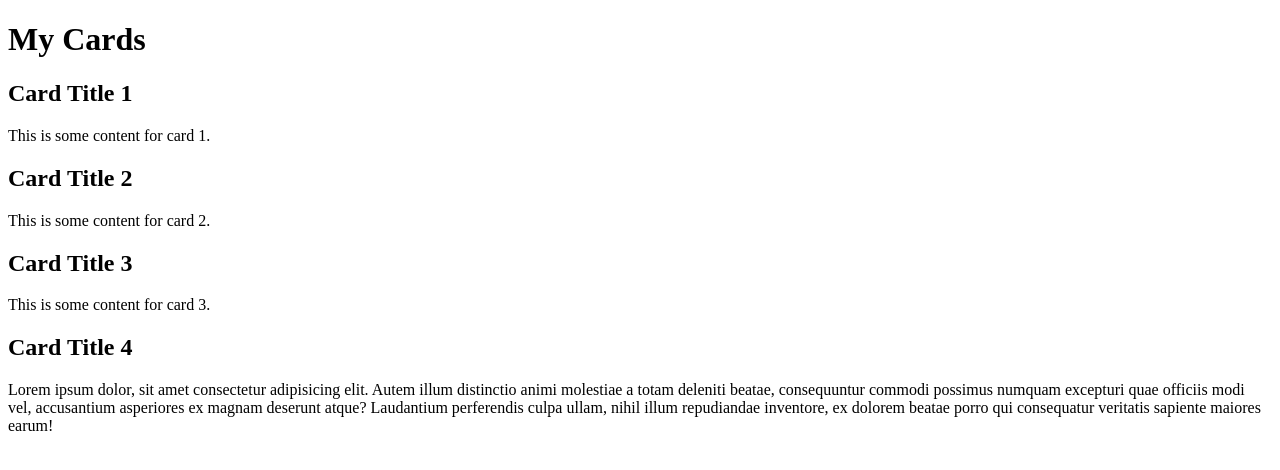
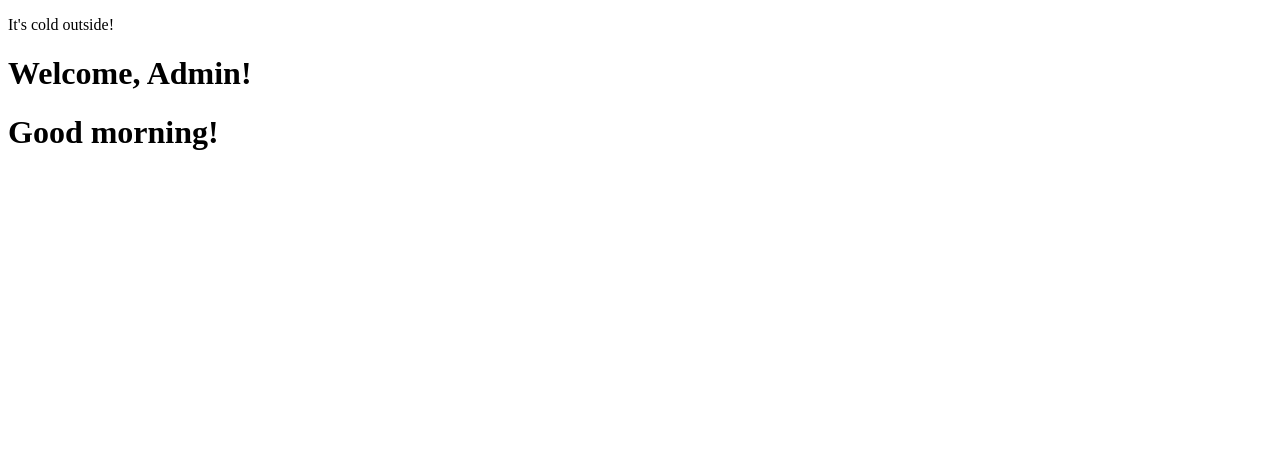
Before and after one commit to Vigesh2002/self_learn_and_project, a React (Vite) app in the folder ReactJs/react_course_learning/: page / in a window 1280 px wide. Shown: the top 470 px of the page. Built offline with nearby package versions, Linux system fonts and the light colour scheme.

Commit message:
Conditional Rendering done

```diff
--- a/ReactJs/react_course_learning/src/App.jsx
+++ b/ReactJs/react_course_learning/src/App.jsx
@@ -5,6 +5,7 @@ import Index2 from './Components/01.Fundamentals/List of Data/Index2'
 import Index3 from './Components/01.Fundamentals/Props/Index3'
 import Index4 from './Components/01.Fundamentals/Props Destructuring/Index4'
 import Index5 from './Components/01.Fundamentals/Props Children/Index5'
+import Index6 from './Components/01.Fundamentals/Conditional Rendering/Index6'
 
 const App = () => {
   return (
@@ -14,7 +15,8 @@ const App = () => {
       {/* <Index2/> */}
       {/* <Index3/> */}
       {/* <Index4/> */}
-      <Index5/>
+      {/* <Index5/> */}
+      <Index6 />
     </div>
   )
 }
--- /dev/null
+++ b/ReactJs/react_course_learning/src/Components/01.Fundamentals/Conditional Rendering/Index6.jsx
@@ -0,0 +1,17 @@
+import React from 'react'
+import Weather from './components/Weather'
+import UserStatus from './components/UserStatus'
+import Greeting from './components/Greeting'
+
+
+const Index6 = () => {
+  return (
+    <div>
+        <Weather/>
+        <UserStatus loggedIn={true} isAdmin={true} />
+        <Greeting timeOfDay = "morning"/>
+    </div>
+  )
+}
+
+export default Index6
--- /dev/null
+++ b/ReactJs/react_course_learning/src/Components/01.Fundamentals/Conditional Rendering/components/Greeting.jsx
@@ -0,0 +1,11 @@
+import React from 'react'
+
+const Greeting = ({timeOfDay}) => {
+  return timeOfDay === 'morning' ? (
+    <h1>Good morning!</h1>
+  ) : (
+    <h1>Good afternoon!</h1>
+  )
+}
+
+export default Greeting
--- /dev/null
+++ b/ReactJs/react_course_learning/src/Components/01.Fundamentals/Conditional Rendering/components/UserStatus.jsx
@@ -0,0 +1,12 @@
+import React from 'react'
+
+const UserStatus = ({loggedIn, isAdmin}) => {
+
+    if (loggedIn && isAdmin){
+        return <h1>Welcome, Admin!</h1>
+    } else{
+        return <h1>Welcome, User!</h1>
+    }
+}
+
+export default UserStatus
--- /dev/null
+++ b/ReactJs/react_course_learning/src/Components/01.Fundamentals/Conditional Rendering/components/Weather.jsx
@@ -0,0 +1,16 @@
+import React from 'react'
+
+const Weather = () => {
+
+    let temp = 10;
+
+    if(temp < 15){
+        return <p>It's cold outside!</p>
+    } else if(temp >= 15 && temp <= 25){
+        return <p>It's a nice day outside.</p>
+    } else if(temp > 25){
+        return <p>It's hot outside.</p>
+    }
+}
+
+export default Weather
```
Also changed, not shown: ReactJs/react_course_learning/src/Components/01.Fundamentals/Conditional Rendering/README.md (added).
